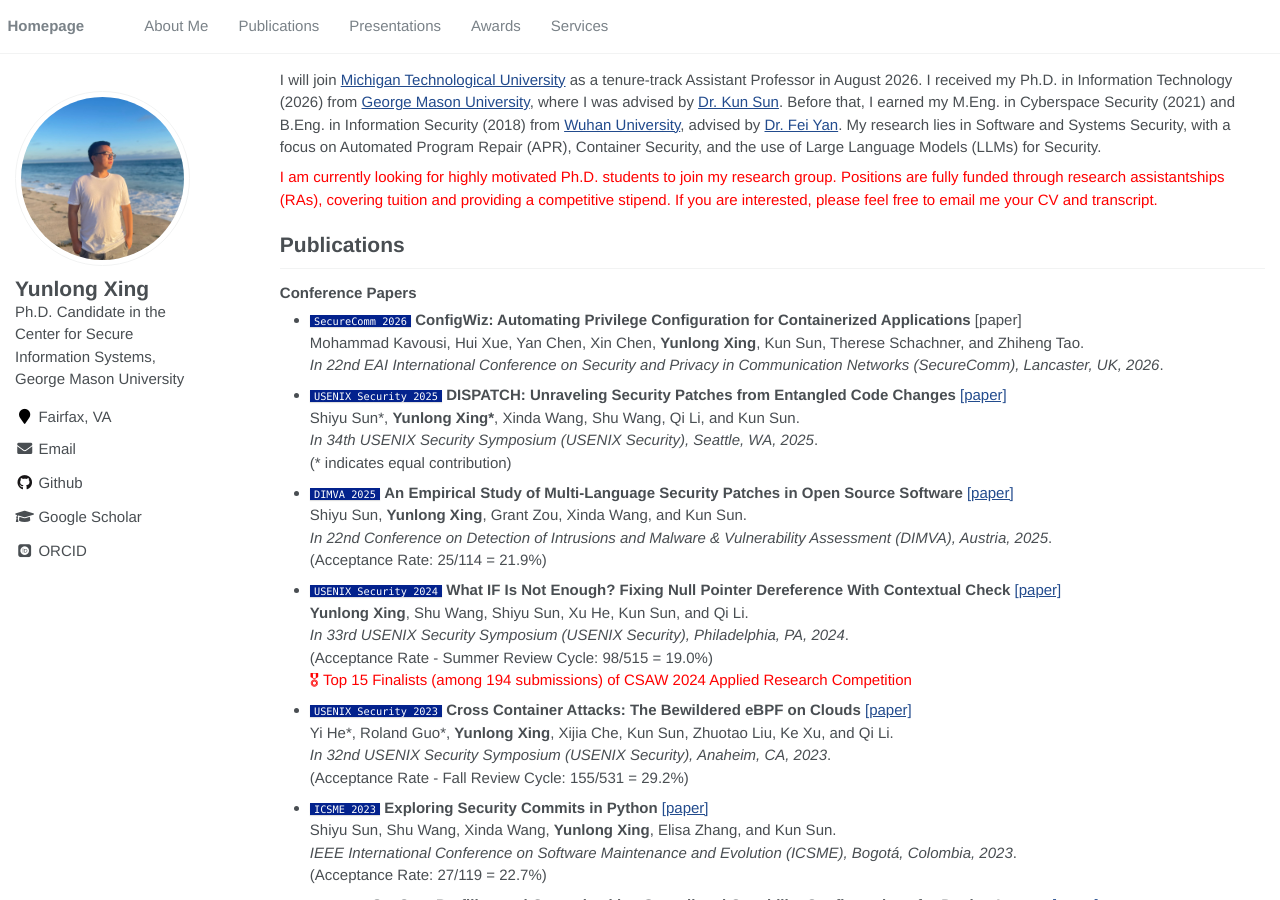
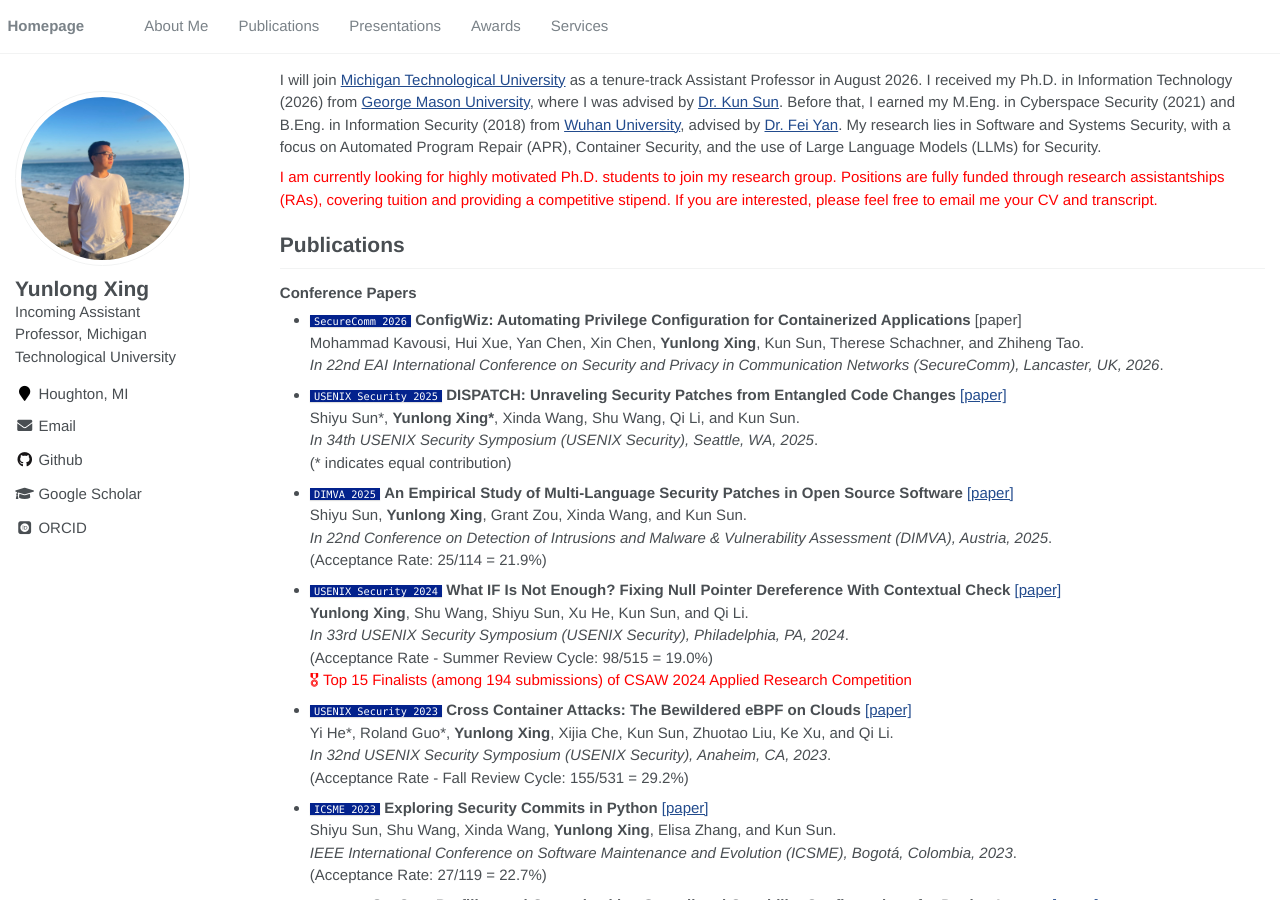
Before and after one commit to YunlongXing/yunlongxing.github.io, a Jekyll site: the page built from _pages/about.md, in a window 1280 px wide and 900 px high. Built offline with Jekyll 4.4.1, drawn with Linux system fonts in a browser that asks for light colours; some web fonts are replaced.

Commit message:
Update personal information in _config.yml

```diff
--- a/_config.yml
+++ b/_config.yml
@@ -7,7 +7,7 @@
 
 # Site Settings
 title                    : "Yunlong Xing"
-description              : "Ph.D. Candidate in the Center for Secure Information Systems, George Mason University"
+description              : "Incoming Assistant Professor, Michigan Technological University"
 repository               : "YunlongXing/yunlongxing.github.io"
 google_scholar_stats_use_cdn : true
 
@@ -24,7 +24,7 @@ author:
   name             : "Yunlong Xing"
   avatar           : "images/avatar.jpg"
   bio              :
-  location         : "Fairfax, VA"
+  location         : "Houghton, MI"
   employer         :
   pubmed           :
   googlescholar    : "https://scholar.google.com/citations?user=H9E5GxsAAAAJ&hl=en"
```
